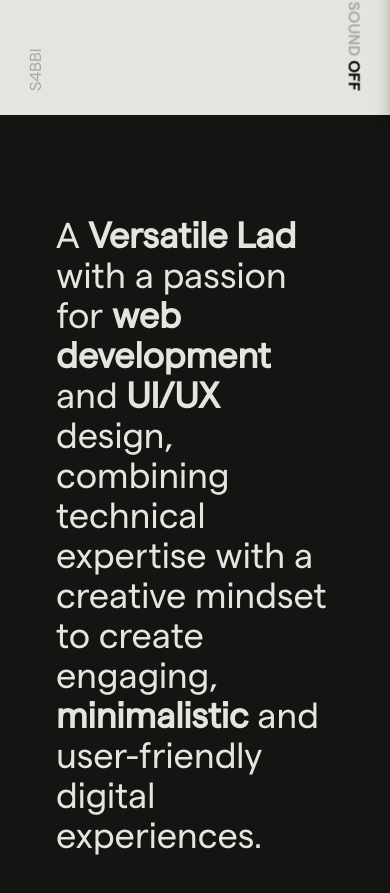
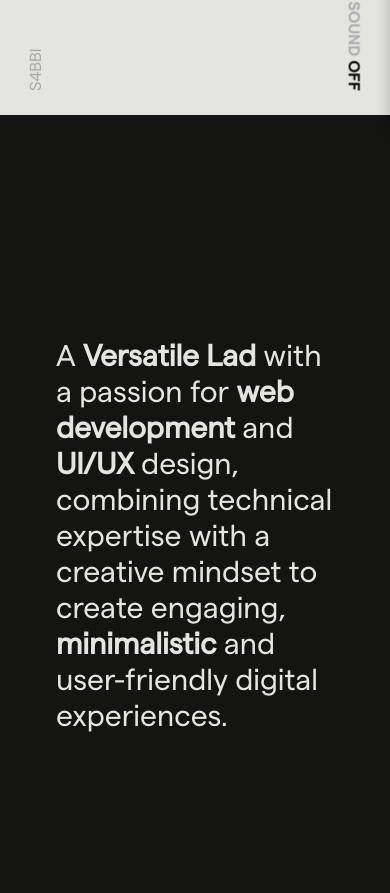
Before and after one commit to s4bbi/Portfolio-24, a React (Vite) app: page / in a window 390 px wide. Shown: the part 729-1622 px from the top of the page. Built offline with nearby package versions, Linux system fonts and the light colour scheme.

Commit message:
Slide 2 Added

```diff
--- a/src/components/Slide2.jsx
+++ b/src/components/Slide2.jsx
@@ -4,7 +4,7 @@ const Slide2 = () => {
   return (
     <div className='h-screen bg-blackD flex justify-center items-center'>
       <div className="px-14 flex flex-col items-center font-mR">
-        <div className="text-white text-4xl md:text-5xl font-normal font-Matter">
+        <div className="text-white text-3xl md:text-5xl font-normal font-Matter">
           <span>A </span>
           <span className="font-semibold">Versatile </span>
           <span className="font-semibold">Lad </span>
```
